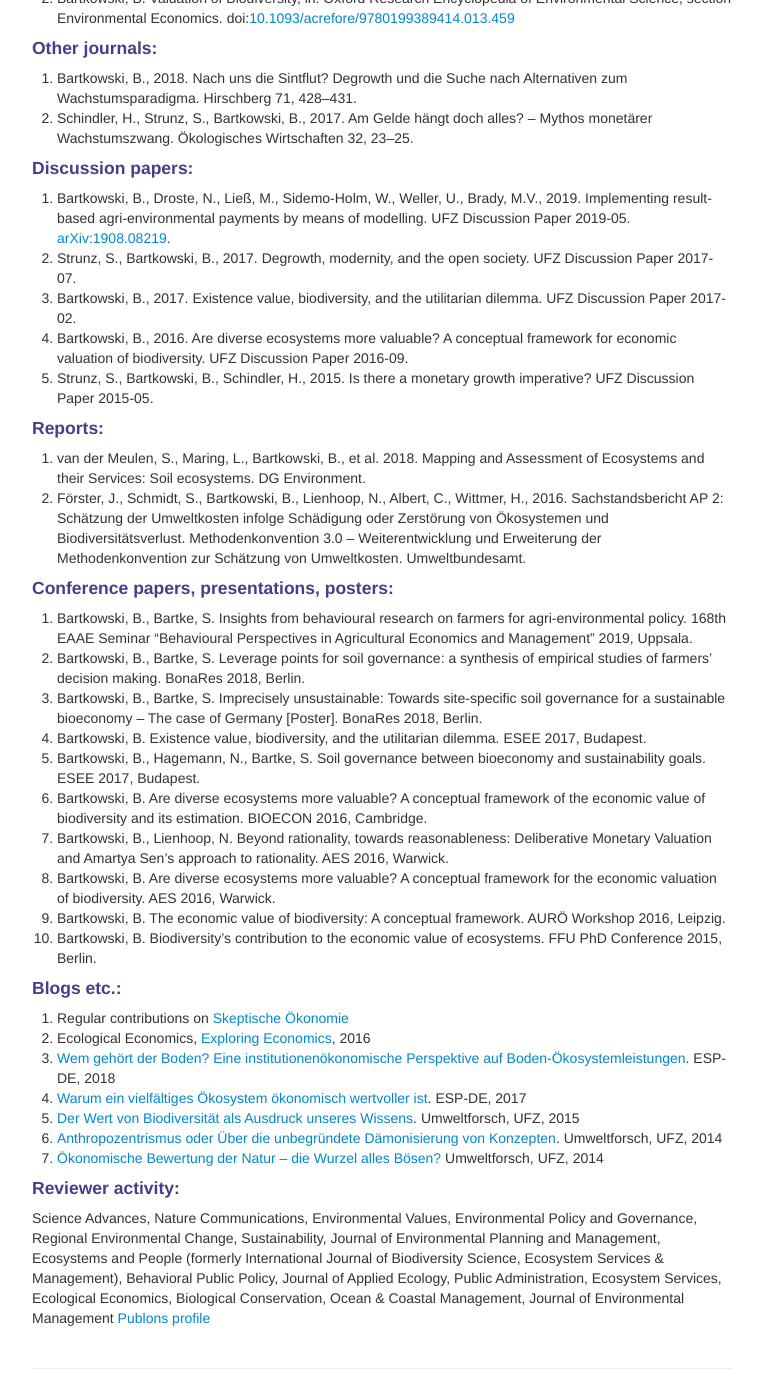
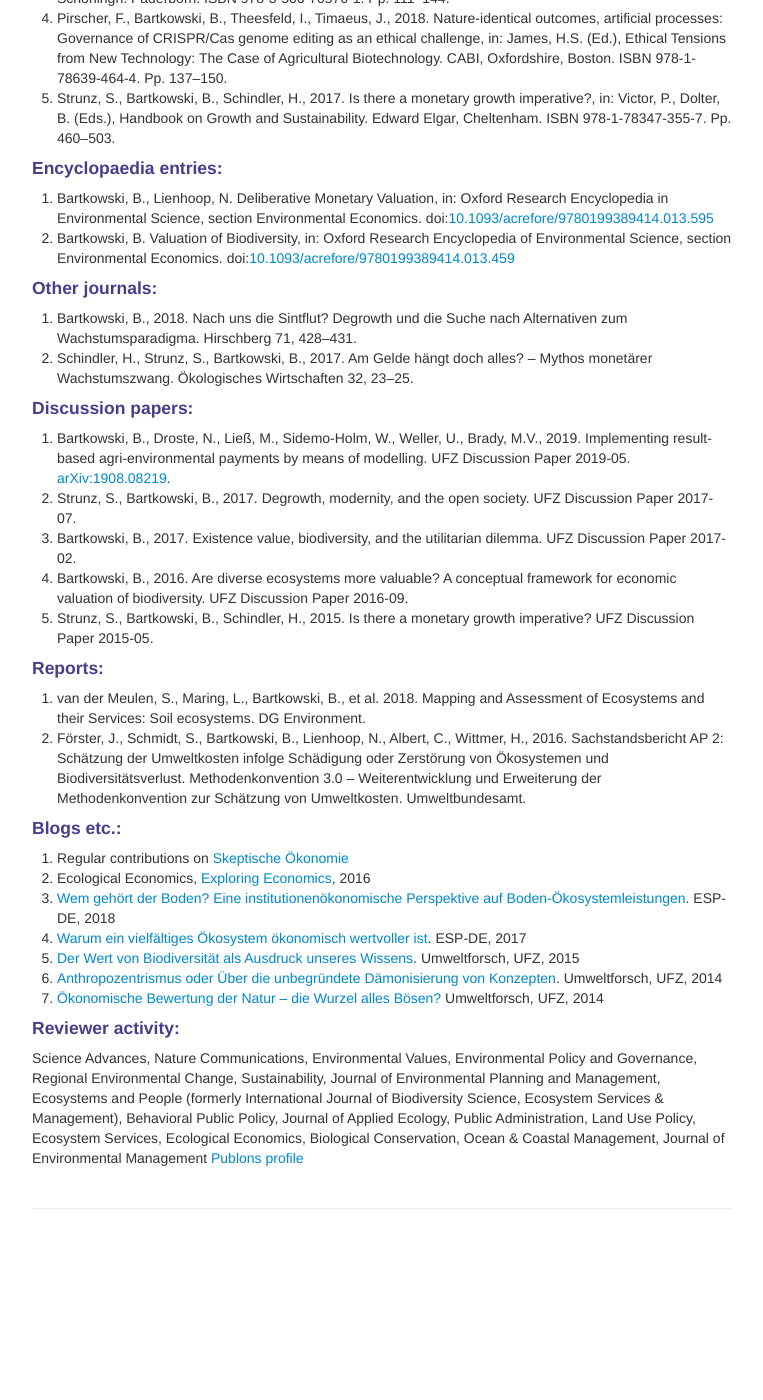
Before and after one commit to BartoszBartk/BartoszBartk.github.io, a Jekyll site: the page built from pages/publications.md, in a window 1280 px wide and 1400 px high, scrolled down 1964 px. Shown: the whole window, without its empty margins (258-1021 px from the left). Built offline with Jekyll 4.4.1, drawn with Linux system fonts in a browser that asks for light colours; our own code applies the rules of GitHub Pages for plain Markdown files; after the commit the page ends 3204 px from its top, so only the background shows below that; some of the changed text lies outside the part shown.

Commit message:
n paar Updates

```diff
--- a/pages/publications.md
+++ b/pages/publications.md
@@ -28,6 +28,16 @@ If you are interested in any of my publications, but don't have access to it - f
 <li>Lienhoop, N., Bartkowski, B., Hansjürgens, B., 2015. Informing biodiversity policy: The role of economic valuation, deliberative institutions and deliberative monetary valuation. Environmental Science & Policy 54, 522–532. doi:<a href="https://doi.org/10.1016/j.envsci.2015.01.007">10.1016/j.envsci.2015.01.007</a></li>
 <li>Iliopoulos, C.N., Valentinov, V., Kvartiuk, V., Bartkowski, B., 2013. Government–third sector relations in European rural development: A critical perspective. Nonprofit Policy Forum 4, 65–80. doi:<a href="https://doi.org/10.1515/npf-2013-0001">10.1515/npf-2013-0001</a></li>
 </ol>
+#### Papers in the pipeline:
+<ol>
+<li>Bartkowski, B., Bartke, S., Helming, K., Paul, C., Techen, A., Hansjürgens, B. Potential of economic valuation of soil-based ecosystem services to inform sustainable soil management and policy. Under review.</li>
+<li>Bartkowski, B., Droste, N., Ließ, M., Sidemo-Holm, W., Weller, U., Brady, M.V. Payments by modelled results: a novel design for agri-environmental schemes. Under review.</li>
+<li>D'Amato, D., Bartkowski, B., Droste, N. Bioeconomy and ecosystem services: a comprehensive review of the literature. Under review.</li>
+<li>Kaim, A., Bartkowski, B., Lienhoop, N., Schröter-Schlaack, C., Strauch, M., Volk, M. Informing land use allocation by combining ecological optimization with economic preference analysis. Under review.</li>
+<li>Droste, N., Bartkowski, B., Finger, R. Hot topics in agricultural and environmental economics – assessing trends and content through a large-scale bibliometric analysis. In preparation.</li>
+<li>Bartkowski, B., Beckmann, M., Drechsler, M., Dreßler, G., Kaim, A., Liebelt, V., Müller, B., Witing, F., Strauch, M. Economic, political and social feasibility of biophysically optimal landscapes. In preparation.</li>
+<li>Bartkowski, B., Bartke, S., Hagemann, N., Hansjürgens, B., Schröter-Schlaack, C. Disruptions in agricultural soil governance in Germany: a constructive analysis of the policy mix. In preparation.</li>
+</ol>
 #### Books:
 <ol>
 <li>Bartkowski, B., 2017. Economic Valuation of Biodiversity: An Interdisciplinary Conceptual Perspective. Routledge, New York. ISBN 978-1-138-03936-0.</li>
@@ -39,7 +49,6 @@ If you are interested in any of my publications, but don't have access to it - f
 <li>Hansjürgens, B., Möckel, S., Bartkowski, B., 2019. Boden und Bodenschutz als zentrales Handlungsfeld der Umweltpolitik, in: Dabrowski, M., Wolf, J., Abmeier, K. (Eds.), Umweltpolitik: global und gerecht. Ferdinand Schöningh: Paderborn. ISBN 978-3-506-70576-1. Pp. 111–144.</li>
 <li>Pirscher, F., Bartkowski, B., Theesfeld, I., Timaeus, J., 2018. Nature-identical outcomes, artificial processes: Governance of CRISPR/Cas genome editing as an ethical challenge, in: James, H.S. (Ed.), Ethical Tensions from New Technology: The Case of Agricultural Biotechnology. CABI, Oxfordshire, Boston. ISBN 978-1-78639-464-4. Pp. 137–150.</li>
 <li>Strunz, S., Bartkowski, B., Schindler, H., 2017. Is there a monetary growth imperative?, in: Victor, P., Dolter, B. (Eds.), Handbook on Growth and Sustainability. Edward Elgar, Cheltenham. ISBN 978-1-78347-355-7. Pp. 460–503.</li>
-<li>Bartkowski, B., 2015. Ein Konzept zur ökonomischen Bewertung der Biodiversität, in: Feit, U., Korn, H. (Eds.), Treffpunkt Biologische Vielfalt XIV: Aktuelle Forschung im Rahmen des Übereinkommens über die Biologische Vielfalt vorgestellt auf einer wissenschaftlichen Expertentagung an der Internationalen Naturschutzakademie Insel Vilm vom 25.-29. August 2014, BfN-Skripten. Bundesamt für Naturschutz, Bonn.</li>
 </ol>
 #### Encyclopaedia entries:
 <ol>
@@ -64,19 +73,6 @@ If you are interested in any of my publications, but don't have access to it - f
 <li>van der Meulen, S., Maring, L., Bartkowski, B., et al. 2018. Mapping and Assessment of Ecosystems and their Services: Soil ecosystems. DG Environment.</li>
 <li>Förster, J., Schmidt, S., Bartkowski, B., Lienhoop, N., Albert, C., Wittmer, H., 2016. Sachstandsbericht AP 2: Schätzung der Umweltkosten infolge Schädigung oder Zerstörung von Ökosystemen und Biodiversitätsverlust. Methodenkonvention 3.0 – Weiterentwicklung und Erweiterung der Methodenkonvention zur Schätzung von Umweltkosten. Umweltbundesamt.</li>
 </ol>
-#### Conference papers, presentations, posters:
-<ol>
-<li>Bartkowski, B., Bartke, S. Insights from behavioural research on farmers for agri-environmental policy. 168th EAAE Seminar “Behavioural Perspectives in Agricultural Economics and Management” 2019, Uppsala.</li>
-<li>Bartkowski, B., Bartke, S. Leverage points for soil governance: a synthesis of empirical studies of farmers’ decision making. BonaRes 2018, Berlin.</li>
-<li>Bartkowski, B., Bartke, S. Imprecisely unsustainable: Towards site-specific soil governance for a sustainable bioeconomy – The case of Germany [Poster]. BonaRes 2018, Berlin.</li>
-<li>Bartkowski, B. Existence value, biodiversity, and the utilitarian dilemma. ESEE 2017, Budapest.</li>
-<li>Bartkowski, B., Hagemann, N., Bartke, S. Soil governance between bioeconomy and sustainability goals. ESEE 2017, Budapest.</li>
-<li>Bartkowski, B. Are diverse ecosystems more valuable? A conceptual framework of the economic value of biodiversity and its estimation. BIOECON 2016, Cambridge.</li>
-<li>Bartkowski, B., Lienhoop, N. Beyond rationality, towards reasonableness: Deliberative Monetary Valuation and Amartya Sen’s approach to rationality. AES 2016, Warwick.</li>
-<li>Bartkowski, B. Are diverse ecosystems more valuable? A conceptual framework for the economic valuation of biodiversity. AES 2016, Warwick.</li>
-<li>Bartkowski, B. The economic value of biodiversity: A conceptual framework. AURÖ Workshop 2016, Leipzig.</li>
-<li>Bartkowski, B. Biodiversity’s contribution to the economic value of ecosystems. FFU PhD Conference 2015, Berlin.</li>
-</ol>
 #### Blogs etc.:
 <ol>
 <li>Regular contributions on <a href="https://skeptischeoekonomie.wordpress.com">Skeptische Ökonomie</a></li>
@@ -88,5 +84,5 @@ If you are interested in any of my publications, but don't have access to it - f
 <li><a href="https://scilogs.spektrum.de/umweltforsch/oekonomische-bewertung-natur-wurzel-boesen/">Ökonomische Bewertung der Natur – die Wurzel alles Bösen?</a> Umweltforsch, UFZ, 2014</li>
 </ol>
 #### Reviewer activity:
-Science Advances, Nature Communications, Environmental Values, Environmental Policy and Governance, Regional Environmental Change, Sustainability, Journal of Environmental Planning and Management, Ecosystems and People (formerly International Journal of Biodiversity Science, Ecosystem Services & Management), Behavioral Public Policy, Journal of Applied Ecology, Public Administration, Ecosystem Services, Ecological Economics, Biological Conservation, Ocean & Coastal Management, Journal of Environmental Management
+Science Advances, Nature Communications, Environmental Values, Environmental Policy and Governance, Regional Environmental Change, Sustainability, Journal of Environmental Planning and Management, Ecosystems and People (formerly International Journal of Biodiversity Science, Ecosystem Services & Management), Behavioral Public Policy, Journal of Applied Ecology, Public Administration, Land Use Policy, Ecosystem Services, Ecological Economics, Biological Conservation, Ocean & Coastal Management, Journal of Environmental Management
 <a href="https://publons.com/author/1270943/bartosz-bartkowski#profile">Publons profile</a>
```
Also changed, not shown: 1 other file.
